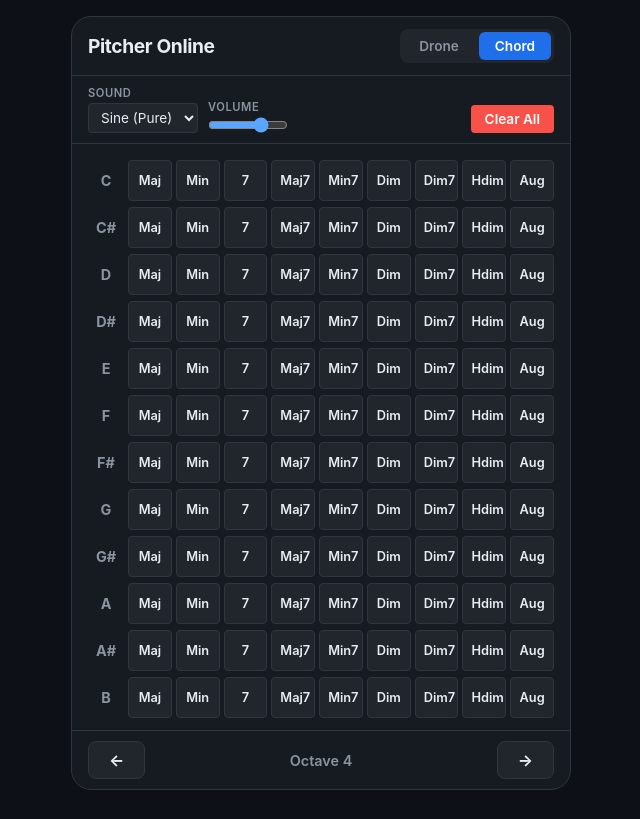
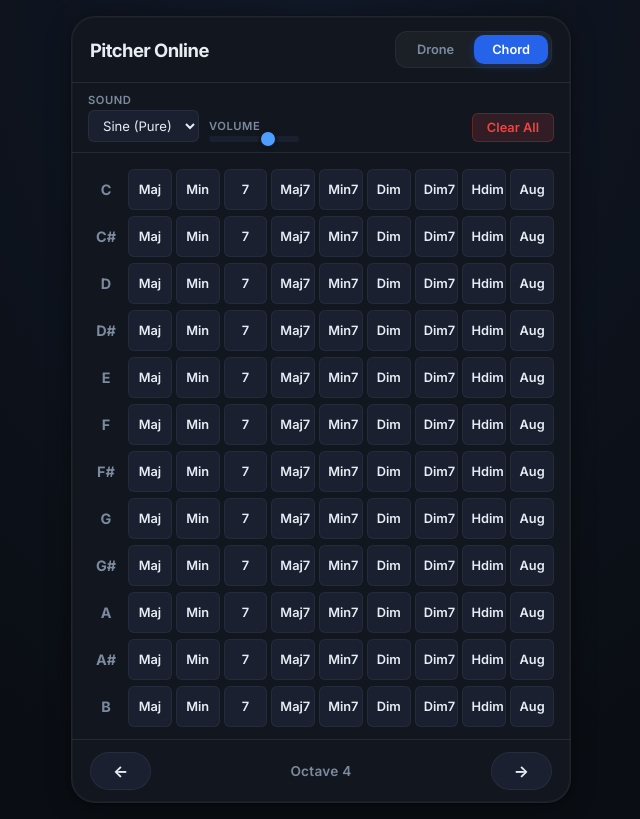
Before and after one commit to Noam-Elisha/pitcher-online, a plain HTML site: page index.html in a window 1280 px wide. Both pictures are taken after a click on the button "Chord". Shown: the whole page, without its empty margins (319-959 px from the left). Drawn offline with Linux system fonts and the light colour scheme.

Commit message:
Visual polish: Inter font, refined colors, custom slider, tactile feedback
Add Inter font from Google Fonts, richer color palette with deeper surfaces,
radial gradient background, layered card shadows, custom-styled volume slider,
gradient active states on buttons, pill-shaped octave nav, ghost-style Clear All,
and scale transforms on :active for tactile press feedback.

Co-Authored-By: Claude Opus 4.6 <noreply@anthropic.com>

```diff
--- a/index.html
+++ b/index.html
@@ -4,36 +4,39 @@
   <meta charset="UTF-8">
   <meta name="viewport" content="width=device-width, initial-scale=1.0, user-scalable=no">
   <meta name="description" content="Musical drone and tuning tool for musicians. Play sustained tones with multiple timbres and tuning systems.">
-  <meta name="theme-color" content="#0d1117">
+  <meta name="theme-color" content="#0a0e14">
   <title>Pitcher Online</title>
+  <link rel="preconnect" href="https://fonts.googleapis.com">
+  <link rel="preconnect" href="https://fonts.gstatic.com" crossorigin>
+  <link href="https://fonts.googleapis.com/css2?family=Inter:wght@400;600;700&display=swap" rel="stylesheet">
   <style>
 *, *::before, *::after { box-sizing: border-box; margin: 0; padding: 0; }
 
 :root {
-  --bg-primary: #0d1117;
-  --bg-surface: #161b22;
-  --bg-elevated: #21262d;
-  --bg-hover: #30363d;
-  --text-primary: #e6edf3;
-  --text-secondary: #8b949e;
-  --accent: #58a6ff;
-  --accent-active: #1f6feb;
-  --accent-glow: rgba(31, 111, 235, 0.5);
+  --bg-primary: #0a0e14;
+  --bg-surface: #12171f;
+  --bg-elevated: #1a2030;
+  --bg-hover: #252d3d;
+  --text-primary: #e8edf4;
+  --text-secondary: #7b8a9e;
+  --accent: #4d9eff;
+  --accent-active: #2563eb;
+  --accent-glow: rgba(37, 99, 235, 0.45);
   --diatonic: var(--bg-elevated);
   --diatonic-border: var(--border);
-  --danger: #f85149;
-  --danger-hover: #da3633;
-  --border: #30363d;
-  --radius: 8px;
-  --radius-sm: 4px;
-  --font: -apple-system, BlinkMacSystemFont, 'Segoe UI', Roboto, Oxygen, Ubuntu, sans-serif;
+  --danger: #ef4444;
+  --danger-hover: #dc2626;
+  --border: rgba(255, 255, 255, 0.08);
+  --radius: 10px;
+  --radius-sm: 6px;
+  --font: 'Inter', -apple-system, BlinkMacSystemFont, 'Segoe UI', Roboto, Oxygen, Ubuntu, sans-serif;
 }
 
 html { font-size: 16px; -webkit-text-size-adjust: 100%; }
 
 body {
   font-family: var(--font);
-  background: var(--bg-primary);
+  background: radial-gradient(ellipse at 50% 0%, #111827 0%, var(--bg-primary) 70%);
   color: var(--text-primary);
   min-height: 100dvh;
   overflow-x: hidden;
@@ -43,25 +46,33 @@ body {
 
 .app-shell {
   width: 100%; max-width: 500px;
-  background: var(--bg-surface); border: 1px solid var(--border);
-  border-radius: 20px; overflow: hidden;
+  background: var(--bg-surface);
+  border: 1px solid rgba(255, 255, 255, 0.06);
+  border-radius: 24px; overflow: hidden;
   margin: 16px;
+  box-shadow: 0 4px 24px rgba(0, 0, 0, 0.4), 0 1px 2px rgba(0, 0, 0, 0.3), 0 0 0 1px rgba(255, 255, 255, 0.03) inset;
 }
 
 header {
   display: flex; align-items: center; justify-content: space-between;
-  padding: 12px 16px; border-bottom: 1px solid var(--border);
+  padding: 14px 18px; border-bottom: 1px solid var(--border);
 }
-header h1 { font-size: 1.2rem; font-weight: 700; letter-spacing: -0.02em; }
+header h1 { font-size: 1.15rem; font-weight: 700; letter-spacing: -0.03em; }
 
-.mode-tabs { display: flex; gap: 4px; background: var(--bg-elevated); border-radius: var(--radius); padding: 3px; }
+.mode-tabs {
+  display: flex; gap: 2px; background: rgba(255, 255, 255, 0.04);
+  border-radius: 12px; padding: 3px; border: 1px solid rgba(255, 255, 255, 0.05);
+}
 .tab {
-  padding: 6px 16px; border: none; background: transparent; color: var(--text-secondary);
-  font-family: var(--font); font-size: 0.85rem; font-weight: 600; border-radius: 6px;
-  cursor: pointer; transition: all 0.15s ease; touch-action: manipulation;
+  padding: 7px 18px; border: none; background: transparent; color: var(--text-secondary);
+  font-family: var(--font); font-size: 0.8rem; font-weight: 600; border-radius: 10px;
+  cursor: pointer; transition: all 0.2s ease; touch-action: manipulation;
 }
 .tab:hover { color: var(--text-primary); }
-.tab.active { background: var(--accent-active); color: #fff; }
+.tab.active {
+  background: var(--accent-active); color: #fff;
+  box-shadow: 0 2px 8px rgba(37, 99, 235, 0.3);
+}
 
 .settings-bar {
   display: flex; flex-wrap: wrap; align-items: flex-end; gap: 10px;
@@ -73,40 +84,58 @@ header h1 { font-size: 1.2rem; font-weight: 700; letter-spacing: -0.02em; }
   text-transform: uppercase; letter-spacing: 0.05em;
 }
 .setting-group select, .setting-group input[type="number"] {
-  padding: 5px 8px; background: var(--bg-elevated); color: var(--text-primary);
-  border: 1px solid var(--border); border-radius: var(--radius-sm);
-  font-family: var(--font); font-size: 0.85rem; outline: none; transition: border-color 0.15s;
+  padding: 6px 10px; background: var(--bg-elevated); color: var(--text-primary);
+  border: 1px solid rgba(255, 255, 255, 0.06); border-radius: var(--radius-sm);
+  font-family: var(--font); font-size: 0.82rem; outline: none; transition: all 0.2s ease;
 }
-.setting-group select:focus, .setting-group input[type="number"]:focus { border-color: var(--accent); }
+.setting-group select:focus, .setting-group input[type="number"]:focus {
+  border-color: var(--accent); box-shadow: 0 0 0 2px rgba(37, 99, 235, 0.15);
+}
 .setting-group input[type="number"] { width: 70px; }
-.setting-group input[type="range"] { width: 80px; accent-color: var(--accent); cursor: pointer; }
+.setting-group input[type="range"] {
+  -webkit-appearance: none; appearance: none; width: 90px; height: 6px;
+  background: var(--bg-elevated); border-radius: 3px; cursor: pointer; outline: none;
+}
+.setting-group input[type="range"]::-webkit-slider-thumb {
+  -webkit-appearance: none; width: 18px; height: 18px; border-radius: 50%;
+  background: var(--accent); border: 2px solid var(--bg-surface);
+  box-shadow: 0 1px 4px rgba(0, 0, 0, 0.3); cursor: pointer; transition: transform 0.15s;
+}
+.setting-group input[type="range"]::-webkit-slider-thumb:hover { transform: scale(1.15); }
+.setting-group input[type="range"]::-moz-range-thumb {
+  width: 16px; height: 16px; border-radius: 50%; border: 2px solid var(--bg-surface);
+  background: var(--accent); box-shadow: 0 1px 4px rgba(0, 0, 0, 0.3); cursor: pointer;
+}
 
 .drone-only { display: none; }
 .drone-only.visible { display: flex; }
 
 .btn-clear {
-  padding: 6px 14px; background: var(--danger); color: #fff; border: none;
-  border-radius: var(--radius-sm); font-family: var(--font); font-size: 0.85rem;
-  font-weight: 600; cursor: pointer; transition: background 0.15s;
+  padding: 6px 14px; background: rgba(239, 68, 68, 0.15); color: var(--danger); border: 1px solid rgba(239, 68, 68, 0.25);
+  border-radius: var(--radius-sm); font-family: var(--font); font-size: 0.8rem;
+  font-weight: 600; cursor: pointer; transition: all 0.2s ease;
   touch-action: manipulation; margin-left: auto;
 }
-.btn-clear:hover { background: var(--danger-hover); }
+.btn-clear:hover { background: rgba(239, 68, 68, 0.25); border-color: rgba(239, 68, 68, 0.4); }
+.btn-clear:active { transform: scale(0.96); }
 
 main { padding: 16px; padding-bottom: 12px; }
 .octave-nav {
   display: flex; align-items: center; justify-content: space-between;
-  padding: 10px 16px; border-top: 1px solid var(--border);
+  padding: 12px 18px; border-top: 1px solid var(--border);
 }
 .octave-nav button {
-  padding: 8px 20px; background: var(--bg-elevated); color: var(--text-primary);
-  border: 1px solid var(--border); border-radius: var(--radius);
+  padding: 8px 22px; background: var(--bg-elevated); color: var(--text-primary);
+  border: 1px solid rgba(255, 255, 255, 0.06); border-radius: 20px;
   font-family: var(--font); font-size: 1rem; font-weight: 700;
-  cursor: pointer; transition: all 0.15s ease; touch-action: manipulation;
+  cursor: pointer; transition: all 0.2s ease; touch-action: manipulation;
 }
-.octave-nav button:hover { background: var(--bg-hover); border-color: var(--accent); }
-.octave-nav button:disabled { opacity: 0.3; cursor: default; }
-.octave-nav button:disabled:hover { background: var(--bg-elevated); border-color: var(--border); }
-.octave-nav .octave-label { font-size: 0.9rem; font-weight: 600; color: var(--text-secondary); }
+.octave-nav button:hover { background: var(--bg-hover); border-color: rgba(255, 255, 255, 0.12); }
+.octave-nav button:active { transform: scale(0.94); }
+.octave-nav button:disabled { opacity: 0.25; cursor: default; }
+.octave-nav button:disabled:hover { background: var(--bg-elevated); border-color: rgba(255, 255, 255, 0.06); }
+.octave-nav button:disabled:active { transform: none; }
+.octave-nav .octave-label { font-size: 0.85rem; font-weight: 600; color: var(--text-secondary); letter-spacing: 0.02em; }
 .panel { display: none; }
 .panel.active { display: block; }
 
@@ -115,33 +144,36 @@ main { padding: 16px; padding-bottom: 12px; }
   position: relative; display: flex; flex-direction: column; align-items: center;
   justify-content: center; padding: 14px 8px; min-height: 64px;
   background: var(--bg-elevated); color: var(--text-primary);
-  border: 2px solid var(--border); border-radius: var(--radius);
+  border: 1px solid rgba(255, 255, 255, 0.06); border-radius: var(--radius);
   font-family: var(--font); font-size: 1.1rem; font-weight: 700;
-  cursor: pointer; transition: all 0.15s ease;
+  cursor: pointer; transition: all 0.2s ease;
   touch-action: manipulation; user-select: none; -webkit-user-select: none;
 }
-.note-btn .note-freq { font-size: 0.65rem; font-weight: 400; color: var(--text-secondary); margin-top: 2px; }
-.note-btn:hover { background: var(--bg-hover); border-color: var(--accent); }
+.note-btn .note-freq { font-size: 0.62rem; font-weight: 400; color: var(--text-secondary); margin-top: 3px; letter-spacing: 0.02em; }
+.note-btn:hover { background: var(--bg-hover); border-color: rgba(255, 255, 255, 0.12); }
+.note-btn:active { transform: scale(0.96); }
 .note-btn.active {
-  background: var(--accent-active); border-color: var(--accent); color: #fff;
-  box-shadow: 0 0 16px var(--accent-glow), 0 0 4px var(--accent-glow);
+  background: linear-gradient(135deg, #2563eb, #1d4ed8); border-color: rgba(77, 158, 255, 0.4); color: #fff;
+  box-shadow: 0 0 20px rgba(37, 99, 235, 0.35), 0 0 6px rgba(37, 99, 235, 0.2), 0 0 0 1px rgba(77, 158, 255, 0.15) inset;
 }
-.note-btn.active .note-freq { color: rgba(255, 255, 255, 0.7); }
+.note-btn.active .note-freq { color: rgba(255, 255, 255, 0.65); }
 .note-btn.diatonic { background: var(--bg-elevated); }
-.note-btn.diatonic.active { background: var(--accent-active); border-color: var(--accent); }
-.note-btn.chromatic { background: var(--bg-primary); }
-.note-btn.chromatic.active { background: var(--accent-active); }
+.note-btn.diatonic.active { background: linear-gradient(135deg, #2563eb, #1d4ed8); border-color: rgba(77, 158, 255, 0.4); }
+.note-btn.chromatic { background: rgba(10, 14, 20, 0.6); }
+.note-btn.chromatic.active { background: linear-gradient(135deg, #2563eb, #1d4ed8); }
 
 .active-notes-display {
-  margin-top: 16px; min-height: 28px; padding: 8px 12px;
-  background: var(--bg-surface); border-radius: var(--radius);
+  margin-top: 12px; min-height: 28px; padding: 8px 12px;
+  background: rgba(255, 255, 255, 0.02); border-radius: var(--radius);
+  border: 1px solid rgba(255, 255, 255, 0.04);
   font-size: 0.85rem; color: var(--text-secondary);
   display: flex; flex-wrap: wrap; gap: 6px; align-items: center;
 }
 .active-note-tag {
-  display: inline-flex; align-items: center; gap: 4px; padding: 3px 8px;
-  background: var(--accent-active); color: #fff; border-radius: 12px;
-  font-size: 0.75rem; font-weight: 600;
+  display: inline-flex; align-items: center; gap: 4px; padding: 3px 10px;
+  background: linear-gradient(135deg, #2563eb, #1d4ed8); color: #fff; border-radius: 20px;
+  font-size: 0.7rem; font-weight: 600; letter-spacing: 0.02em;
+  box-shadow: 0 1px 4px rgba(37, 99, 235, 0.25);
 }
 
 .chord-grid { display: flex; flex-direction: column; gap: 6px; }
@@ -150,15 +182,16 @@ main { padding: 16px; padding-bottom: 12px; }
 .chord-types { display: flex; gap: 4px; flex-wrap: wrap; flex: 1; }
 .chord-btn {
   flex: 1; min-width: 38px; padding: 10px 2px; background: var(--bg-elevated);
-  color: var(--text-primary); border: 1px solid var(--border); border-radius: var(--radius-sm);
+  color: var(--text-primary); border: 1px solid rgba(255, 255, 255, 0.05); border-radius: var(--radius-sm);
   font-family: var(--font); font-size: 0.7rem; font-weight: 600;
-  cursor: pointer; transition: all 0.15s ease; touch-action: manipulation;
+  cursor: pointer; transition: all 0.2s ease; touch-action: manipulation;
   user-select: none; -webkit-user-select: none; text-align: center;
 }
-.chord-btn:hover { background: var(--bg-hover); border-color: var(--accent); }
+.chord-btn:hover { background: var(--bg-hover); border-color: rgba(255, 255, 255, 0.12); }
+.chord-btn:active { transform: scale(0.95); }
 .chord-btn.active {
-  background: var(--accent-active); border-color: var(--accent); color: #fff;
-  box-shadow: 0 0 10px var(--accent-glow);
+  background: linear-gradient(135deg, #2563eb, #1d4ed8); border-color: rgba(77, 158, 255, 0.3); color: #fff;
+  box-shadow: 0 0 12px rgba(37, 99, 235, 0.3);
 }
 
 @media (max-width: 479px) {
```
